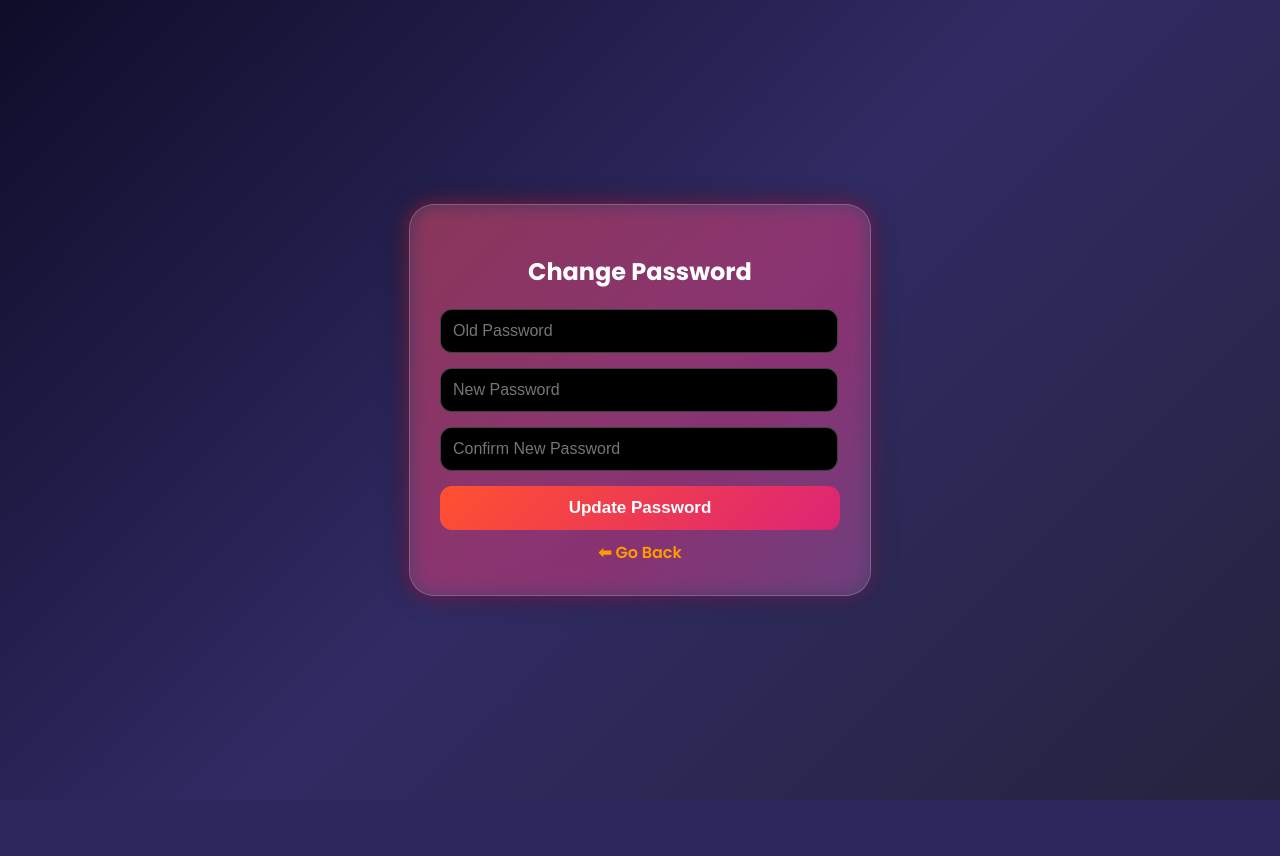
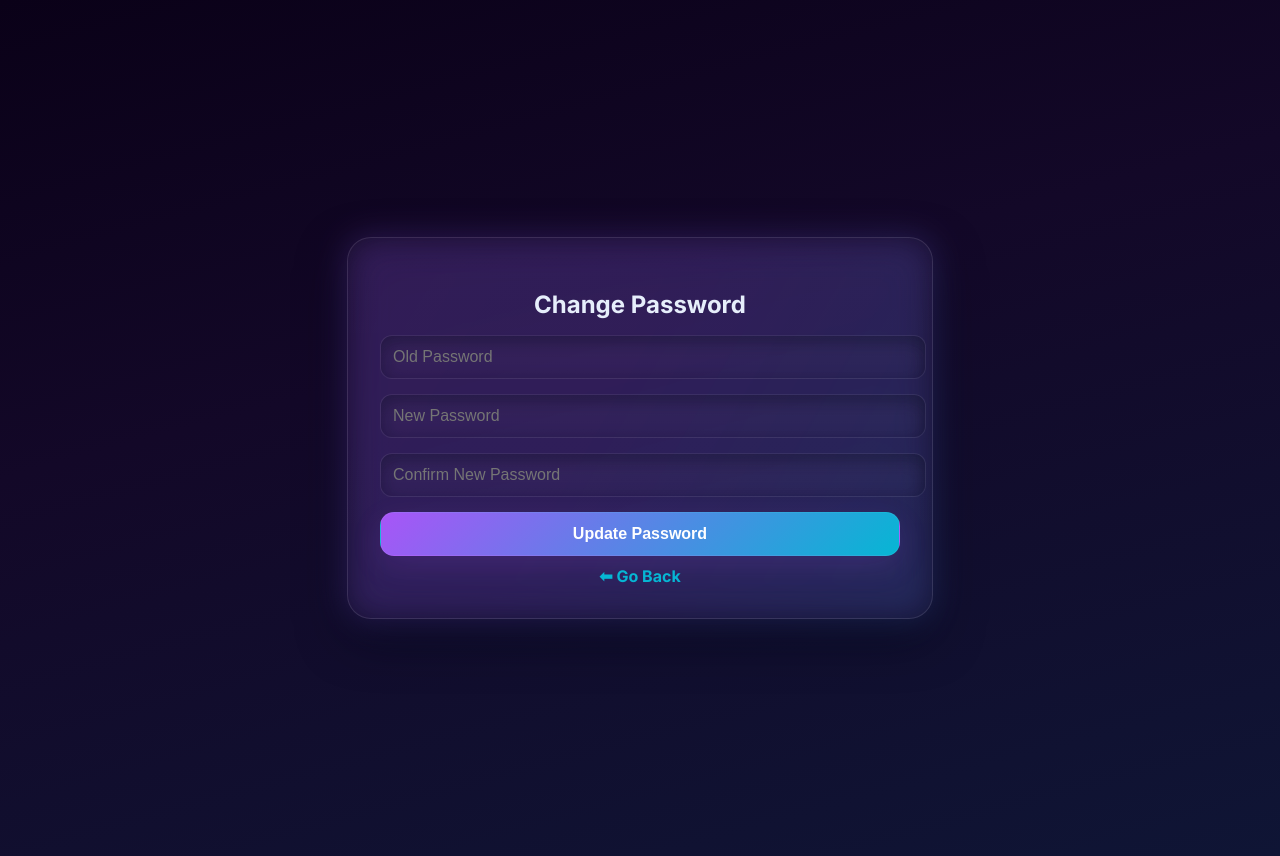
Before and after one commit to nagasai-chowdary-gituser/simats_web_portal, a Flask app: page /change_password in a window 1280 px wide. Before the commit the page ends 800 px from the top, so only its background shows below. Run offline with Flask 3, Linux system fonts and the light colour scheme; a user stored in the database is signed in; data comes from the database, SQL or seed files in the repository.

Commit message:
UI: Apply Midnight Blur theme to change_password (style-only) - fix duplicates

```diff
--- a/templates/change_password.html
+++ b/templates/change_password.html
@@ -7,96 +7,22 @@
 <title>Change Password</title>
 
 <style>
-@import url('https://fonts.googleapis.com/css2?family=Poppins:wght@300;400;600;700&display=swap');
-
-body {
-    margin: 0;
-    background: linear-gradient(135deg,#0f0c29,#302b63,#24243e);
-    font-family: Poppins, sans-serif;
-    height: 100vh;
-    display: flex;
-    justify-content: center;
-    align-items: center;
-}
-
+@import url('https://fonts.googleapis.com/css2?family=Poppins:wght@300;400;600;700,800&family=Inter:wght@300;400;600;700&display=swap');
+:root{--bg-deep:#0a0118;--bg-mid:#130828;--bg-navy:#0f1535;--glass:rgba(255,255,255,0.08);--glass-border:rgba(255,255,255,0.12);--neon-purple:#a855f7;--neon-cyan:#06b6d4;--neon-violet:#8b5cf6;--text-primary:#e6eefb;--text-muted:rgba(230,238,251,0.8);--radius-lg:24px}
+body{margin:0;background:linear-gradient(165deg,var(--bg-deep),var(--bg-mid) 40%,var(--bg-navy));font-family:'Inter','Poppins',sans-serif;height:100vh;display:flex;align-items:center;justify-content:center;color:var(--text-primary);padding:28px}
 /* Card */
-.box {
-    width: 400px;
-    padding: 30px;
-    border-radius: 25px;
-    background: rgba(255,255,255,0.10);
-    border: 1px solid rgba(255,255,255,0.25);
-    backdrop-filter: blur(16px);
-    box-shadow: 0 0 25px rgba(0,0,0,0.55);
-}
-
-/* Glow */
-.box::before {
-    content: "";
-    position: absolute;
-    inset: -2px;
-    border-radius: 25px;
-    background: linear-gradient(135deg,#ff512f,#dd2476,#1e90ff,#ff9a00);
-    background-size: 400% 400%;
-    animation: glow 7s infinite;
-    filter: blur(10px);
-    opacity: 0.45;
-    z-index: -1;
-}
-@keyframes glow {
-    0% { background-position: 0% 50%; }
-    50% { background-position: 100% 50%; }
-    100% { background-position: 0% 50%; }
-}
-
-h2 {
-    text-align: center;
-    color: #fff;
-    margin-bottom: 20px;
-}
-
-input {
-    width: 93%;
-    padding: 12px;
-    margin-bottom: 15px;
-    border-radius: 12px;
-    border: 1px solid rgba(255,255,255,0.25);
-    background-color: black;
-    color: white;
-    font-size: 16px;
-}
-
-button {
-    width: 100%;
-    padding: 12px;
-    border: none;
-    border-radius: 12px;
-    background: linear-gradient(135deg,#ff512f,#dd2476);
-    color: #fff;
-    font-size: 17px;
-    font-weight: 600;
-    cursor: pointer;
-}
-
-.message {
-    text-align: center;
-    margin-bottom: 15px;
-    font-size: 15px;
-}
-
-.success { color: #4ade80; }
-.error { color: #f87171; }
-
-.back-link {
-    text-align: center;
-    margin-top: 10px;
-}
-
-.back-link a {
-    color: #ff9a00;
-    text-decoration: none;
-    font-weight: 600;
-}
+.box{width:min(520px,calc(100% - 48px));padding:32px;border-radius:var(--radius-lg);background:linear-gradient(180deg,rgba(255,255,255,0.02),rgba(255,255,255,0.01));backdrop-filter:blur(22px);border:1px solid var(--glass-border);box-shadow:0 18px 48px rgba(2,6,23,0.6);position:relative}
+.box::before{content:"";position:absolute;inset:-2px;border-radius:var(--radius-lg);background:linear-gradient(120deg,var(--neon-purple),var(--neon-violet),var(--neon-cyan));background-size:300% 300%;animation:glow 9s linear infinite;filter:blur(16px);opacity:0.22;z-index:-1}
+@keyframes glow{0%{background-position:0% 50%}50%{background-position:100% 50%}100%{background-position:0% 50%}}
+h2{text-align:center;color:var(--text-primary);font-size:24px;margin-bottom:16px}
+input{width:100%;padding:12px;border-radius:12px;border:1px solid rgba(255,255,255,0.06);background:linear-gradient(180deg,rgba(255,255,255,0.03),rgba(255,255,255,0.01));color:var(--text-primary);font-size:16px;box-shadow:0 6px 18px rgba(2,6,23,0.35) inset;margin-bottom:15px}
+button{width:100%;padding:12px;border-radius:14px;border:1px solid rgba(255,255,255,0.06);background:linear-gradient(135deg,var(--neon-purple),var(--neon-cyan));font-size:16px;font-weight:700;color:#fff;cursor:pointer;box-shadow:0 10px 30px rgba(168,85,247,0.14)}
+.message{text-align:center;margin-bottom:15px;font-size:15px}
+.success{color:#4ade80}
+.error{color:#f87171}
+.back-link{text-align:center;margin-top:10px}
+.back-link a{color:var(--neon-cyan);text-decoration:none;font-weight:700}
+.error-msg{background:rgba(239,68,68,0.06);border:1px solid rgba(239,68,68,0.12);padding:10px;border-radius:12px;color:#ffb4b4;margin-bottom:15px}
 </style>
 </head>
 
```
